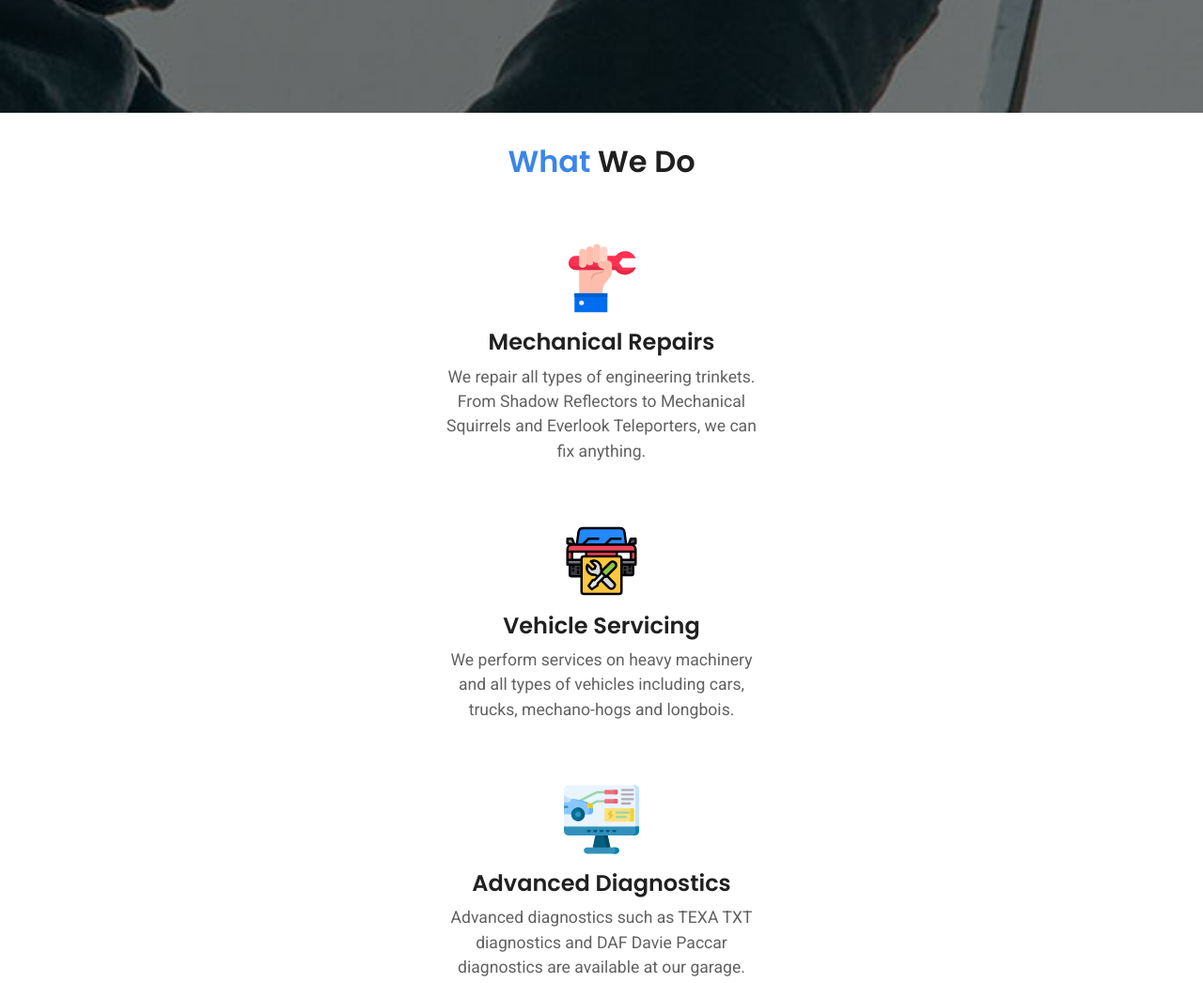
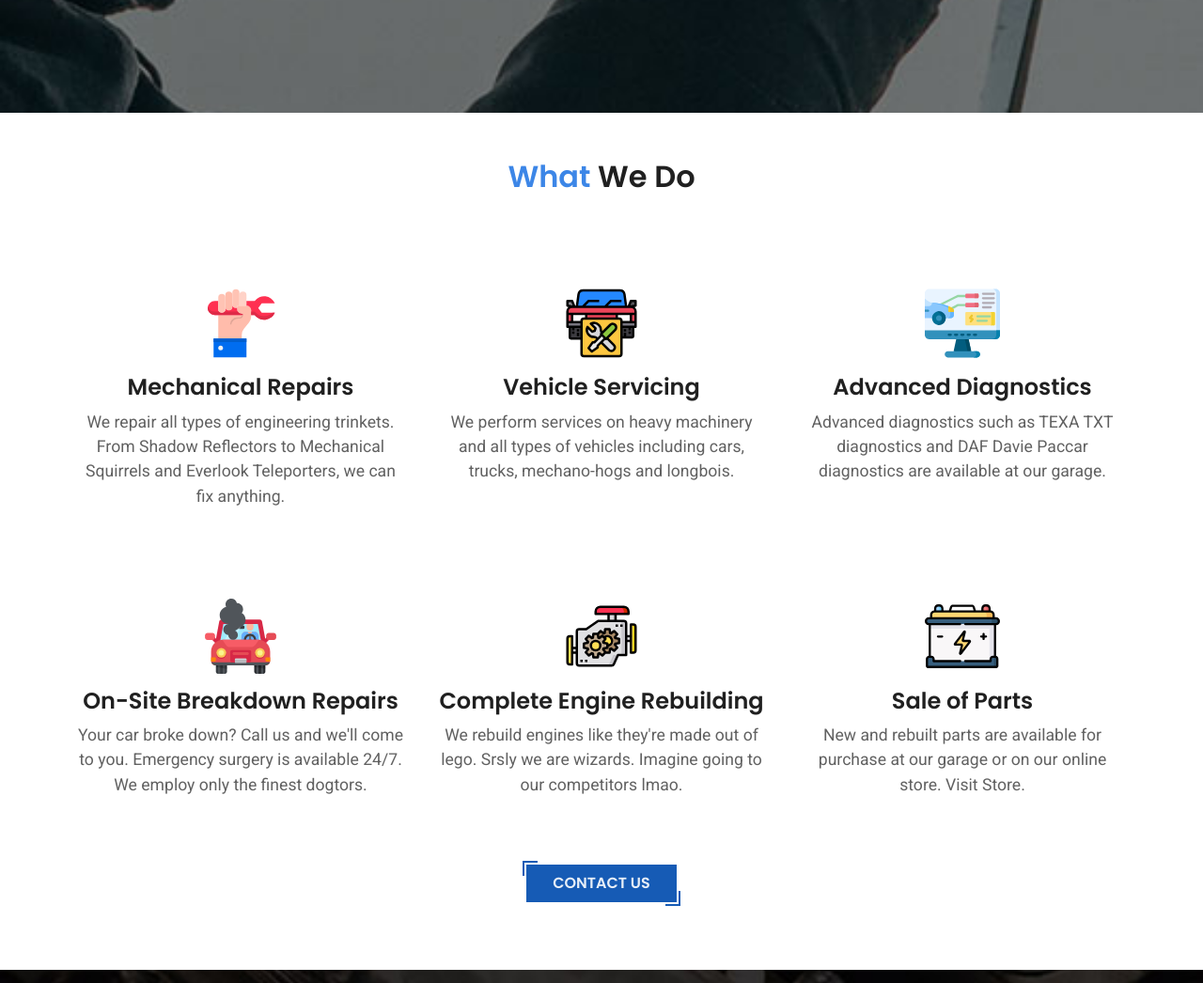
Before and after one commit to carlosgauci/baskals-garage, a Gatsby site: page / in a window 1280 px wide. Shown: the part 680-1726 px from the top of the page at 94% size. Built offline with nearby package versions, Linux system fonts and the light colour scheme; Gatsby itself is replaced by a stand-in of ours; no server answers.

Commit message:
made services section responsive for large screens

```diff
--- a/src/components/Services/Services.module.scss
+++ b/src/components/Services/Services.module.scss
@@ -45,3 +45,24 @@
   width: $svg-l;
   margin-bottom: 0.5rem;
 }
+
+@media only screen and (min-width: 768px) {
+  .services {
+    padding: 3rem 0;
+
+    h2 {
+      margin-bottom: 3rem;
+    }
+  }
+
+  .grid {
+    @include flex-row;
+    flex-wrap: wrap;
+    align-items: unset;
+    justify-content: space-around;
+  }
+
+  .single {
+    margin: 3rem 1rem;
+  }
+}
```
